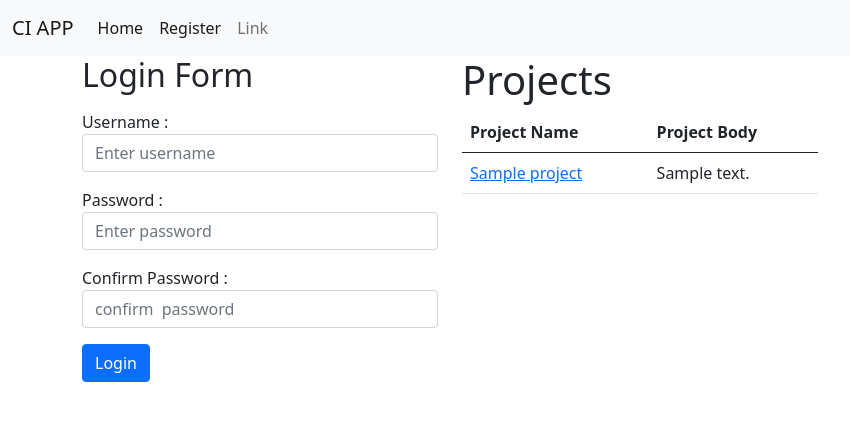
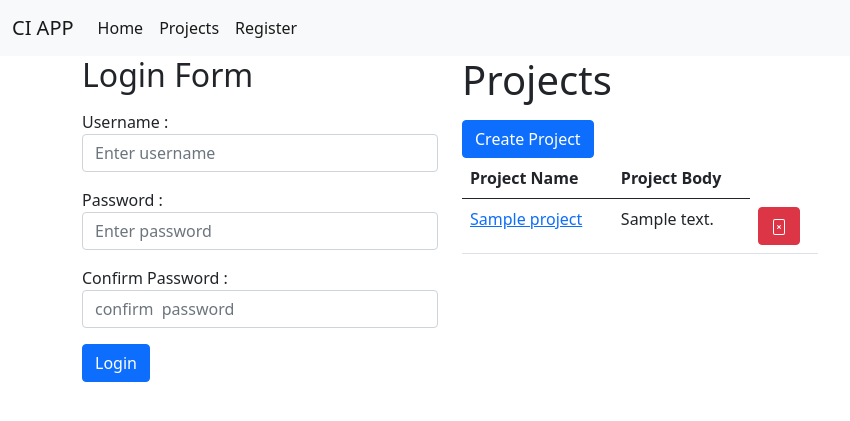
Before and after one commit to 1PoojaTipale/codeigniter, a CodeIgniter app: page /ci/projects in a window 1280 px wide. Shown: the top 421 px of the page, without its empty margins (0-850 px from the left). Run offline with CodeIgniter, Linux system fonts and the light colour scheme; tables that the repository leaves empty or names only in its code hold one stand-in row (values such as "Sample post"); some libraries are stand-ins or nearby versions.

Commit message:
sectioneight

```diff
--- a/application/controllers/projects.php
+++ b/application/controllers/projects.php
@@ -27,14 +27,96 @@
 
 
 
-public function display()
+public function display($project_id)
 {
 
+    $data['project_data']=$this->project_model->get_project($project_id);
     $data ['main']="projects/display";
     $this->load->view('layouts/main',$data);
+}
+
+public function create(){
+    $this->form_validation->set_rules('project_name','project Name','trim|required');
+    $this->form_validation->set_rules('project_body','project Description','trim|required');
+if($this->form_validation->run()===FALSE){
+    $data['main']='projects/create_project';
+    $this->load->view('layouts/main',$data);
+}
+else
+{
+    $data=array(
+
+        'project_user_id'=>$this->session->userdata('user_id'),
+        'project_name'=>$this->input->post('project_name'),
+        'project_body'=>$this->input->post('project_body'),
+    );
+if($this->project_model->create_project($data))
+{
+$this->session->set_flashdata('project_created','Your Project has been Created');
+redirect("projects/index");
+}
+}
+}
 
 
+
+
+public function edit($project_id)
+{
+    $this->form_validation->set_rules('project_name','project Name','trim|required');
+    $this->form_validation->set_rules('project_body','project Description','trim|required');
+if($this->form_validation->run()===FALSE)
+{
+    $data['project_data']=$this->project_model->get_projects_info($project_id);
+    $data['main']='projects/edit_project';
+    $this->load->view('layouts/main',$data);
 }
+else
+{
+    $data=array(
+
+        'project_user_id'=>$this->session->userdata('user_id'),
+        'project_name'=>$this->input->post('project_name'),
+        'project_body'=>$this->input->post('project_body')
+    );
+if($this->project_model->edit_project($project_id,$data))
+{
+$this->session->set_flashdata('project_updated','Your Project has been Update');
+redirect("projects/index");
+}
+}
+}
+public function delete ($project_id)
+{
+        $this->project_model->delete_project($project_id);
+        $this->session->set_flashdata('project_deleted','Your Project has been deleted');
+        redirect("projects/index");
+}
+
+
+
+
+
+
+
+
+
+
+
+
+
+
+
+
+
+
+
+
+
+
+
+
+
 
 
 
--- a/application/models/project_model.php
+++ b/application/models/project_model.php
@@ -1,6 +1,12 @@
 <?php
 class Project_model extends CI_Model
 {
+    public function  get_project($id){
+        $this->db->where('id',$id);
+         $query=$this->db->get('projects');
+            return  $query->row();
+    }
+
 
  public function  get_projects()
  {
@@ -8,9 +14,62 @@ class Project_model extends CI_Model
 $query=$this->db->get('projects');
 
 return $query->result();
+}
+
+public function get_all_projects($user_id)
+{
+  $this->db->where('project_user_id',$user_id);
+  $query= $this->db->get('projects');
+  return $query->result();
+}
 
 
- }
+
+
+
+
+public function  create_project($data)
+{
+  $insert_query=$this->db->insert('projects',$data);
+  return  $insert_query;
+}
+
+public function edit_project ($project_id,$data)
+{
+$this->db->where('id',$project_id);
+$this->db->update('projects',$data);
+return true;
+}
+
+public function delete_project ($project_id)
+{
+$this->db->where('id',$project_id);
+$this->db->delete('projects');
+}
+
+public function get_projects_info($project_id)
+{
+    $this->db->where('id',$project_id);
+ $get_data = $this->db->get('projects');
+return $get_data->row();
+
+}
+
+
+
+
+
+
+
+
+
+
+
+
+
+
+
+
 }
 
 
--- a/application/views/layouts/main.php
+++ b/application/views/layouts/main.php
@@ -25,11 +25,19 @@
           <a class="nav-link active" aria-current="page" href="<?php echo base_url();?>">Home</a>
         </li>
         <li class="nav-item">
+          <a class="nav-link active" aria-current="page" href="<?php echo base_url();?>projects">Projects</a>
+        </li>
+        <li class="nav-item">
           <a class="nav-link active" aria-current="page" href="<?php echo base_url();?>users/register">Register</a>
         </li>
+        <?php if($this->session->userdata('logged_in')):?>
+
         <li class="nav-item ">
-          <a class="nav-link" href="#">Link</a>
+          <a class="nav-link" href="<?php echo base_url();?> users/logout">Logout</a>
+
+
         </li>
+        <?php endif; ?>
         <!-- <li class="nav-item dropdown">
           <a class="nav-link dropdown-toggle" href="#" id="navbarDropdown" role="button" data-bs-toggle="dropdown" aria-expanded="false">
             Dropdown
--- a/application/views/projects/index.php
+++ b/application/views/projects/index.php
@@ -1,6 +1,24 @@
 <h1>Projects</h1>
+<p class="bg-success">
+<?php if($this->session->flashdata('project_created')):?>
+<?php echo $this->session->flashdata('project_created');?>
+<?php endif;?>
+
+
+<?php if($this->session->flashdata('project_updated')):?>
+<?php echo $this->session->flashdata('project_updated');?>
+<?php endif;?>
+
+
+<?php if($this->session->flashdata('project_deleted')):?>
+<?php echo $this->session->flashdata('project_deleted');?>
+<?php endif;?>
+
+</p>
+<a class="btn btn-primary " href= "<?php echo base_url();?>projects/create">Create Project</a>
 
 <table class="table table-hover">
+
 <thead>
 <tr>
 <th>Project Name</th>
@@ -11,9 +29,21 @@
 
 <?php foreach($projects as $project):?>
 <tr>
-<?php echo "<td><a href= '". base_url() ."projects/display' >". $project->project_name . "</a></td>"; ?>
+<?php echo "<td><a href= '". base_url() ."projects/display/".$project->id ."' >". $project->project_name . "</a></td>"; ?>
 <?php echo "<td>". $project->project_body . "</td>"; ?>
+<td>  <a  class="btn btn-danger "href="<?php echo base_url();?>projects/delete/<?php echo $project->id;?>"><svg xmlns="http://www.w3.org/2000/svg" width="16" height="16" fill="currentColor" class="bi bi-file-x" viewBox="0 0 16 16">
+  <path d="M6.146 6.146a.5.5 0 0 1 .708 0L8 7.293l1.146-1.147a.5.5 0 1 1 .708.708L8.707 8l1.147 1.146a.5.5 0 0 1-.708.708L8 8.707 6.854 9.854a.5.5 0 0 1-.708-.708L7.293 8 6.146 6.854a.5.5 0 0 1 0-.708z"/>
+  <path d="M4 0a2 2 0 0 0-2 2v12a2 2 0 0 0 2 2h8a2 2 0 0 0 2-2V2a2 2 0 0 0-2-2H4zm0 1h8a1 1 0 0 1 1 1v12a1 1 0 0 1-1 1H4a1 1 0 0 1-1-1V2a1 1 0 0 1 1-1z"/>
+</svg>
+</a></td>
+
+
+
+
+
 </tr>
+
+
 <?php endforeach;?>
 
 
```
Also changed, not shown: application/controllers/Users.php (+6 -4 lines), application/controllers/home.php (+7 -0 lines), application/models/task_model.php (added, +19 -0 lines), application/views/home_view.php (+33 -4 lines), application/views/projects/create_project.php (added, +39 -0 lines), application/views/projects/display.php (+9 -6 lines), application/views/projects/edit_project.php (added, +40 -0 lines), application/controllers/tasks.php (added).
